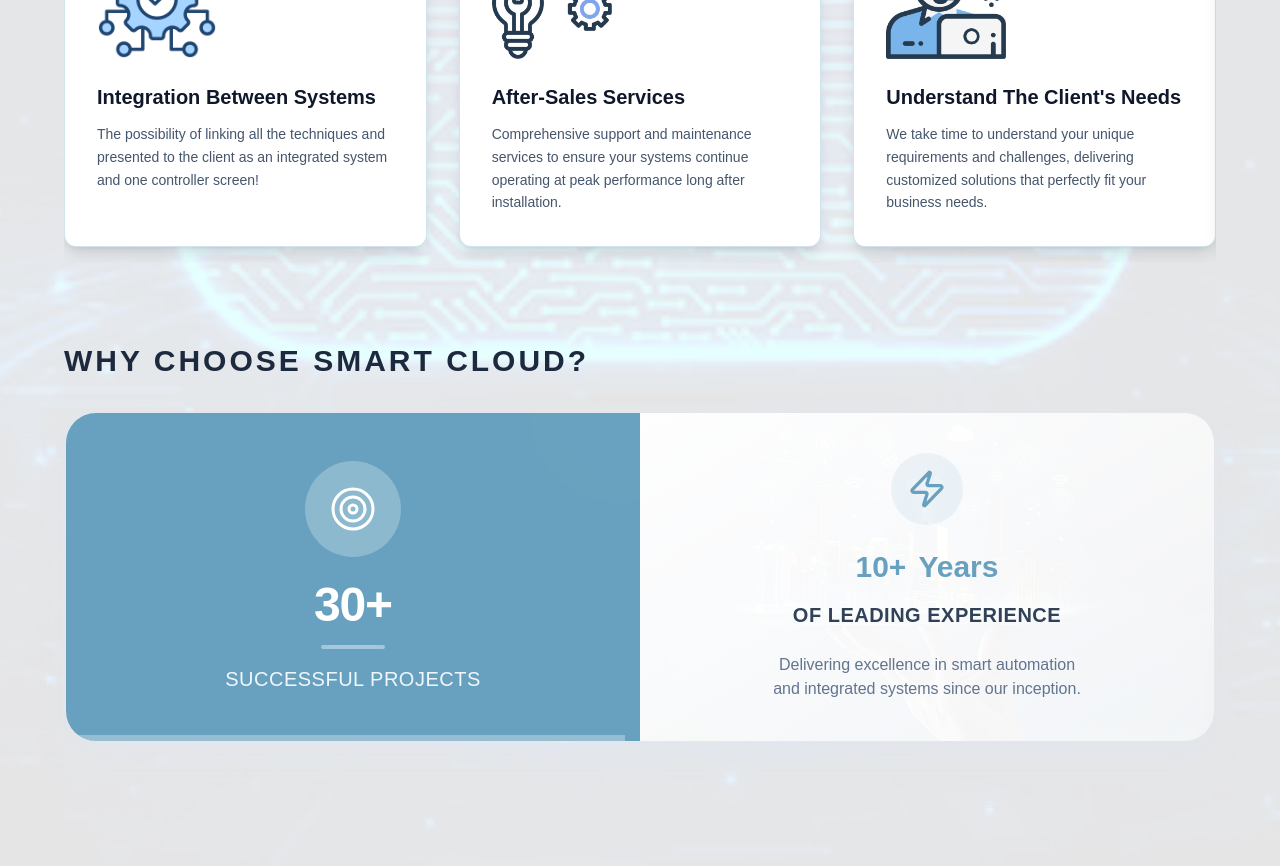
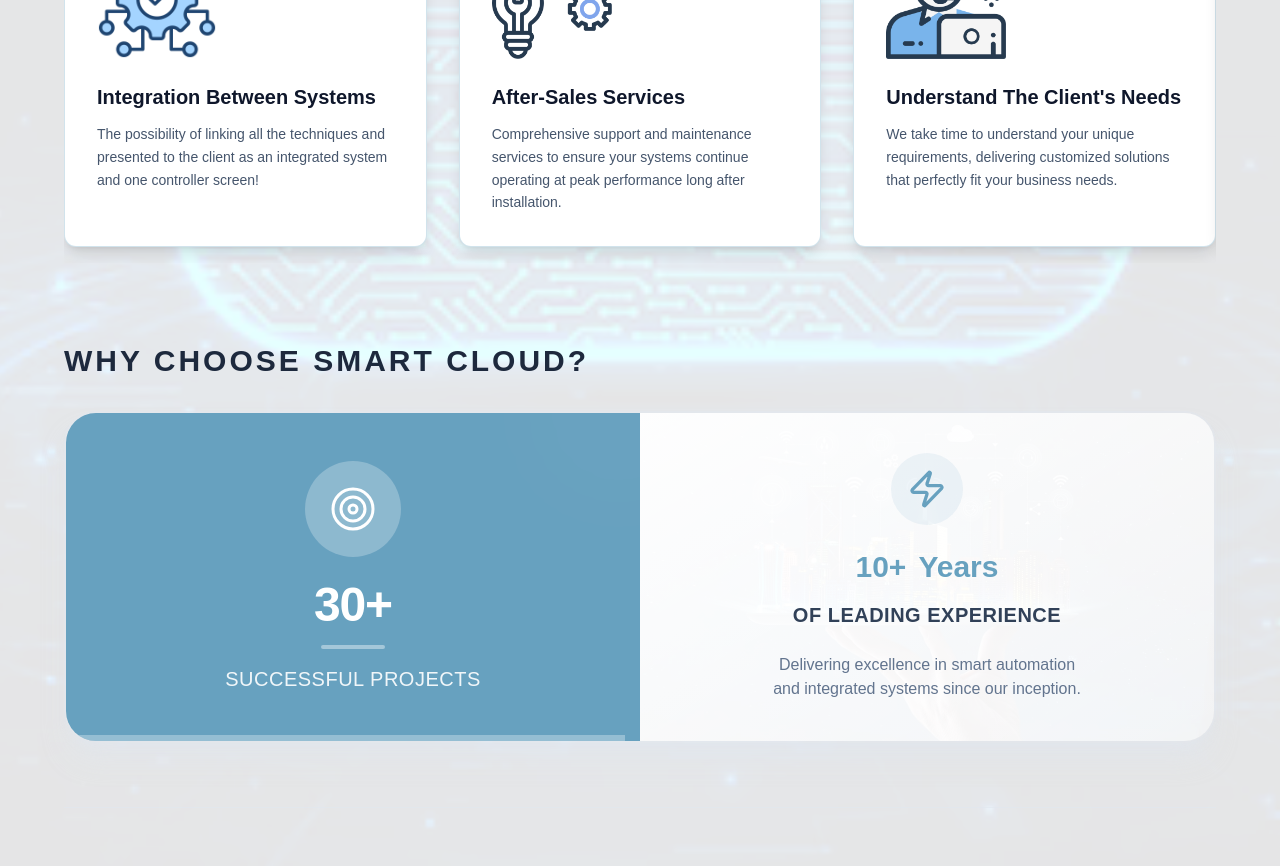
Before and after one commit to faressuliman/smartcloud, a Next.js app: page / in a window 1280 px wide. Shown: the part 1360-2226 px from the top of the page. Built offline with nearby package versions, Linux system fonts and the light colour scheme.

Commit message:
fixed client card

```diff
--- a/app/data/contentData.ts
+++ b/app/data/contentData.ts
@@ -44,7 +44,7 @@
         src: "/services/client-needs.png",
         alt: "Understand Client Needs",
         title: "Understand The Client's Needs",
-        desc: "We take time to understand your unique requirements and challenges, delivering customized solutions that perfectly fit your business needs."
+        desc: "We take time to understand your unique requirements, delivering customized solutions that perfectly fit your business needs."
     },
     {
         src: "/services/deliver.png",
```
